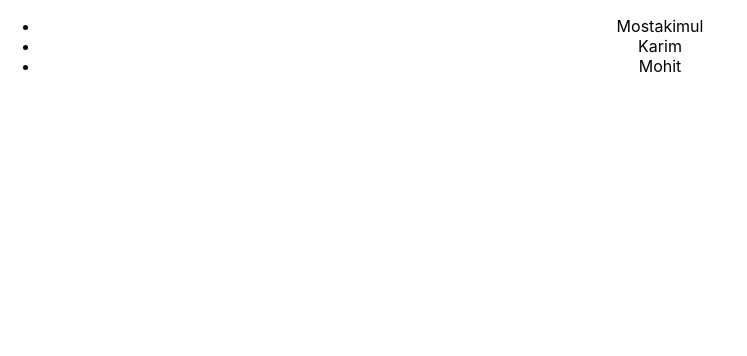
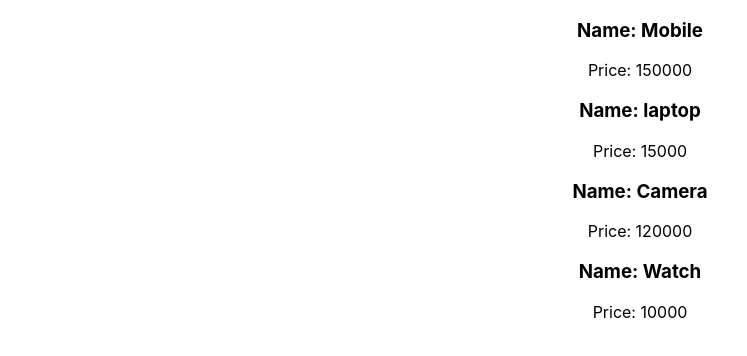
Before and after one commit to Mostakimul/react-core-concepts, a React (Create React App) app: page / in a window 1280 px wide. Shown: the top 356 px of the page, without its empty margins (0-747 px from the left). Built offline with nearby package versions, Linux system fonts and the light colour scheme.

Commit message:
Dynamic products show

```diff
--- a/src/App.js
+++ b/src/App.js
@@ -1,19 +1,26 @@
 import './App.css';
 
 function App() {
-  const nayoks = [
-    { name: 'Mostakimul', age: 24 },
-    { name: 'Karim', age: 22 },
-    { name: 'Mohit', age: 23 },
+  const products = [
+    { name: 'Mobile', price: 150000 },
+    { name: 'laptop', price: 15000 },
+    { name: 'Camera', price: 120000 },
+    { name: 'Watch', price: 10000 },
   ];
-
   return (
     <div className="App">
-      <ul>
-        {nayoks.map((nayok) => (
-          <li>{nayok.name}</li>
-        ))}
-      </ul>
+      {products.map((product) => (
+        <Product name={product.name} price={product.price} />
+      ))}
+    </div>
+  );
+}
+
+function Product(props) {
+  return (
+    <div>
+      <h3>Name: {props.name}</h3>
+      <p>Price: {props.price}</p>
     </div>
   );
 }
```
